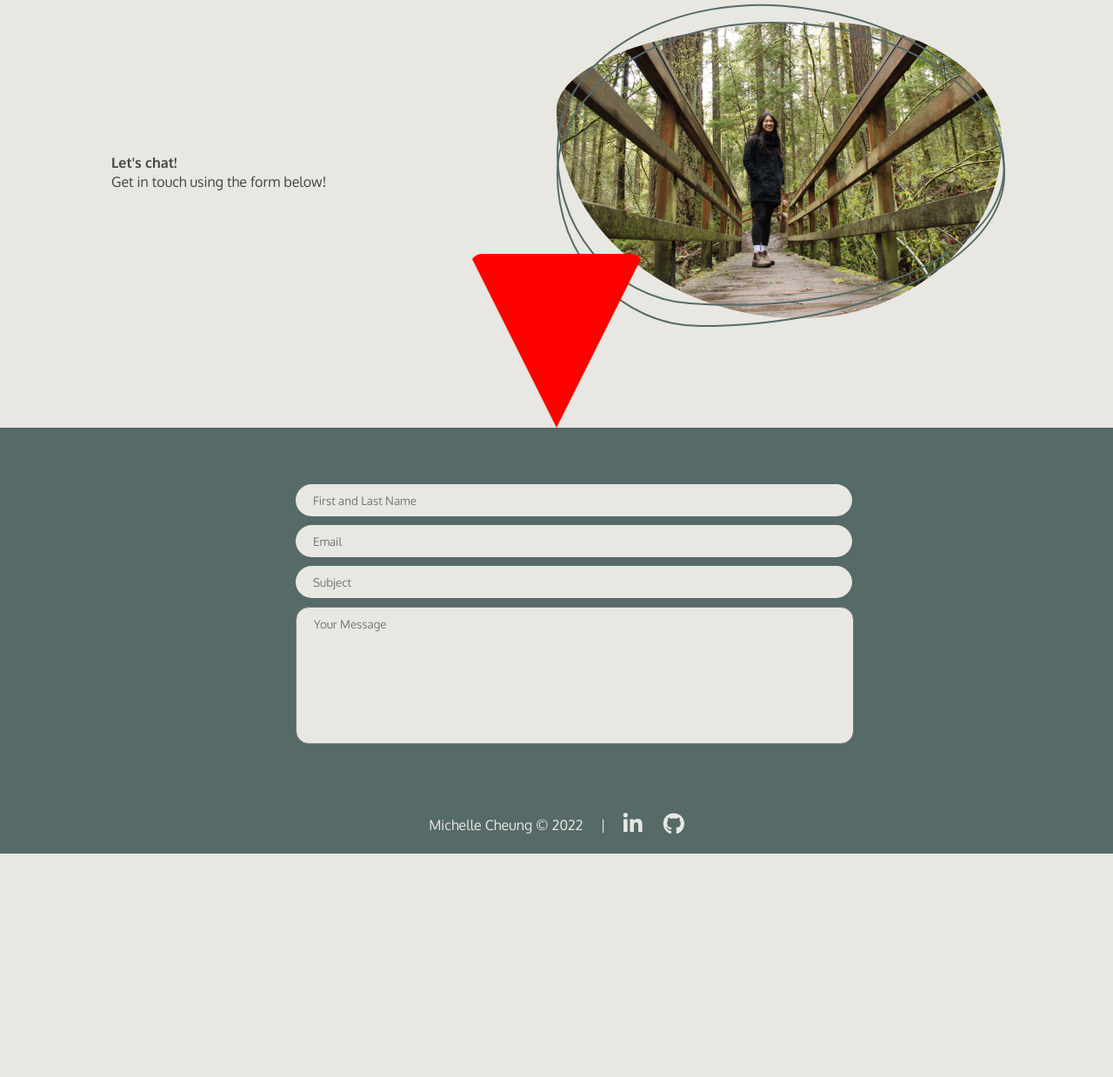
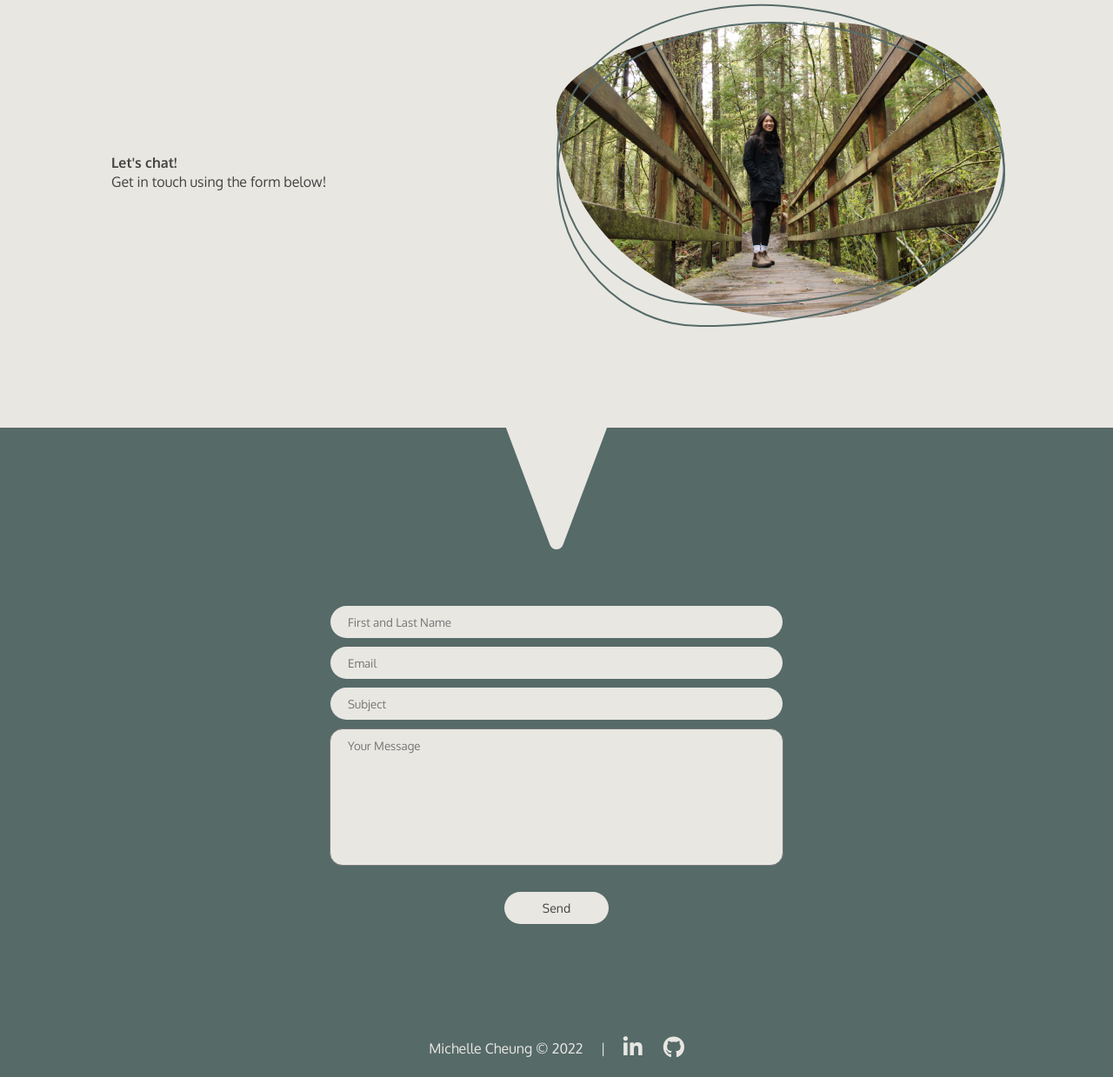
Before and after one commit to Mishninja/Portfolio-V2, a PHP site: page / in a window 1280 px wide. Shown: the part 3431-4670 px from the top of the page at 87% size. Before the commit the page ends 4413 px from the top, so only its background shows below. Run offline with PHP 8.4, Linux system fonts and the light colour scheme; some libraries are stand-ins or nearby versions; some web fonts are replaced.

Commit message:
Contact form responsive
- made form responsive
- added triangle

```diff
--- a/portfolio-2.2/css/main.css
+++ b/portfolio-2.2/css/main.css
@@ -1,6 +1,16 @@
 @import url("https://fonts.googleapis.com/css2?family=Oxygen:wght@300;400;700&display=swap");
 @import url("https://use.typekit.net/mus6lse.css");
-/* Variables */
+.form-style, .form-container .form input[type=text],
+.form-container .form input[type=email],
+.form-container .form input[type=subject], .form-container .form input[type=submit] {
+  background-color: #E8E7E2;
+  border-radius: 2rem;
+  border: none;
+  padding: 1rem 2rem;
+  color: #434343;
+  font-family: "Oxygen", sans-serif;
+}
+
 /*===== Global styles =====*/
 html {
   font-size: 62.5%;
@@ -418,46 +428,48 @@ header.header-up {
 }
 .connect-container .triangle {
   position: absolute;
-  bottom: 0;
-  content: "";
-  width: 0;
-  height: 0;
-  border-left: 10rem solid transparent;
-  border-right: 10rem solid transparent;
-  border-top: 20rem solid red;
+  bottom: -14rem;
+  width: 15rem;
+  height: 20rem;
+  background-image: url(../images/connect/triangle.svg);
   border-radius: 1.5rem;
+  z-index: 10;
 }
 
 .form-container {
   background-color: #566A68;
-  padding: 6rem 3rem;
+  padding-top: 20rem;
+  padding-bottom: 6rem;
 }
 .form-container .form {
+  width: 80%;
+  margin: 0 auto;
   display: flex;
   flex-direction: column;
-  min-width: 30rem;
+  min-width: 25rem;
   max-width: 60rem;
-  margin: 0 auto;
 }
 .form-container .form input[type=text],
 .form-container .form input[type=email],
 .form-container .form input[type=subject] {
-  width: 100%;
-  background-color: #E8E7E2;
+  width: 80%;
+  margin: 0.5rem auto;
+}
+.form-container .form input[type=submit] {
+  width: 20%;
+  margin: 2.5rem auto 5rem;
   border-radius: 2rem;
-  border: none;
-  padding: 1rem 2rem;
-  margin: 0.5rem auto;
-  font-family: "Oxygen", sans-serif;
+  font-size: 1.4rem;
+  min-width: 7.5rem;
 }
 .form-container .form textarea {
-  width: 100%;
+  width: 80%;
   resize: none;
   background-color: #E8E7E2;
   border-radius: 1.5rem;
   padding: 1rem 2rem;
   font-family: "Oxygen", sans-serif;
-  margin-top: 0.5rem;
+  margin: 0.5rem auto;
 }
 
 .footer {
--- a/portfolio-2.2/css/media-queries.css
+++ b/portfolio-2.2/css/media-queries.css
@@ -1,6 +1,16 @@
 @import url("https://fonts.googleapis.com/css2?family=Oxygen:wght@300;400;700&display=swap");
 @import url("https://use.typekit.net/mus6lse.css");
-/* Variables */
+.form-style, .form-container .form input[type=text],
+.form-container .form input[type=email],
+.form-container .form input[type=subject], .form-container .form input[type=submit] {
+  background-color: #E8E7E2;
+  border-radius: 2rem;
+  border: none;
+  padding: 1rem 2rem;
+  color: #434343;
+  font-family: "Oxygen", sans-serif;
+}
+
 /*===== Global styles =====*/
 html {
   font-size: 62.5%;
@@ -418,46 +428,48 @@ header.header-up {
 }
 .connect-container .triangle {
   position: absolute;
-  bottom: 0;
-  content: "";
-  width: 0;
-  height: 0;
-  border-left: 10rem solid transparent;
-  border-right: 10rem solid transparent;
-  border-top: 20rem solid red;
+  bottom: -14rem;
+  width: 15rem;
+  height: 20rem;
+  background-image: url(../images/connect/triangle.svg);
   border-radius: 1.5rem;
+  z-index: 10;
 }
 
 .form-container {
   background-color: #566A68;
-  padding: 6rem 3rem;
+  padding-top: 20rem;
+  padding-bottom: 6rem;
 }
 .form-container .form {
+  width: 80%;
+  margin: 0 auto;
   display: flex;
   flex-direction: column;
-  min-width: 30rem;
+  min-width: 25rem;
   max-width: 60rem;
-  margin: 0 auto;
 }
 .form-container .form input[type=text],
 .form-container .form input[type=email],
 .form-container .form input[type=subject] {
-  width: 100%;
-  background-color: #E8E7E2;
+  width: 80%;
+  margin: 0.5rem auto;
+}
+.form-container .form input[type=submit] {
+  width: 20%;
+  margin: 2.5rem auto 5rem;
   border-radius: 2rem;
-  border: none;
-  padding: 1rem 2rem;
-  margin: 0.5rem auto;
-  font-family: "Oxygen", sans-serif;
+  font-size: 1.4rem;
+  min-width: 7.5rem;
 }
 .form-container .form textarea {
-  width: 100%;
+  width: 80%;
   resize: none;
   background-color: #E8E7E2;
   border-radius: 1.5rem;
   padding: 1rem 2rem;
   font-family: "Oxygen", sans-serif;
-  margin-top: 0.5rem;
+  margin: 0.5rem auto;
 }
 
 .footer {
@@ -487,6 +499,17 @@ header.header-up {
 }
 .footer .content .pipe {
   display: none;
+}
+
+.form-style, .form-container .form input[type=text],
+.form-container .form input[type=email],
+.form-container .form input[type=subject], .form-container .form input[type=submit] {
+  background-color: #E8E7E2;
+  border-radius: 2rem;
+  border: none;
+  padding: 1rem 2rem;
+  color: #434343;
+  font-family: "Oxygen", sans-serif;
 }
 
 @media (min-width: 800px) {
--- a/portfolio-2.2/index.html
+++ b/portfolio-2.2/index.html
@@ -130,7 +130,7 @@
                 <div class="col image">
                     <img src="images/connect/connect.jpg">
                 </div>
-                <div class="triangle"></div>
+                <div class="triangle bg-repeat"></div>
             </div>
             <div class="form-container">
                 <form class="form">
@@ -138,6 +138,7 @@
                     <input type="email" name="email" placeholder="Email" id="email" required>
                     <input type="subject" name="subject" placeholder="Subject" id="subject">
                     <textarea id="message" class="textarea" placeholder="Your Message" name="message" rows="8"></textarea>
+                    <input class="send" type="submit" value="Send" id="submit" disabled>
                 </form>
             </div>
         </section>
--- a/portfolio-2.2/sass/main.scss
+++ b/portfolio-2.2/sass/main.scss
@@ -1,17 +1,7 @@
 @import url("https://fonts.googleapis.com/css2?family=Oxygen:wght@300;400;700&display=swap");
 @import url("https://use.typekit.net/mus6lse.css");
-@import 'mixins';
+@import 'mixins', 'variables';
 
-/* Variables */
-$primary-color: #566A68;
-$secondary-color: #E8E7E2;
-$text-color-dk: #434343;
-$text-color-wt: #E8E7E2;
-
-$heading-font: kigelia-lgc,
-sans-serif;
-$body-font: 'Oxygen',
-sans-serif;
 
 /*===== Global styles =====*/
 html {
@@ -451,14 +441,12 @@ header.header-up {
     }
     .triangle {
         position: absolute;
-        bottom: 0;
-        content:"";
-        width: 0;
-        height: 0;
-        border-left: 10rem solid transparent;
-        border-right: 10rem solid transparent;
-        border-top: 20rem solid red;
+        bottom: -14rem;
+        width: 15rem;
+        height: 20rem;
+        background-image: url(../images/connect/triangle.svg);
         border-radius: 1.5rem;
+        z-index: 10;
     }
 
 }
@@ -467,32 +455,38 @@ header.header-up {
 
 .form-container {
     background-color: $primary-color;
-    padding: 6rem 3rem;
+    padding-top: 20rem;
+    padding-bottom: 6rem;
     .form {
+        width: 80%;
+        margin: 0 auto;
         display: flex;
         flex-direction: column;
-        min-width: 30rem;
+        min-width: 25rem;
         max-width: 60rem;
-        margin: 0 auto;
         input[type = text],
         input[type = email],
         input[type = subject] {
-            width: 100%;
-            background-color: $secondary-color;
+            width: 80%;
+            margin: 0.5rem auto;
+            @extend .form-style;
+        }
+        input[type = submit] {
+            width: 20%;
+            margin: 2.5rem auto 5rem;
             border-radius: 2rem;
-            border: none;
-            padding: 1rem 2rem;
-            margin: 0.5rem auto;
-            font-family: $body-font;
+            font-size: 1.4rem;
+            @extend .form-style;
+            min-width: 7.5rem;
         }
         textarea {
-            width: 100%;
+            width: 80%;
             resize: none;
             background-color: $secondary-color;
             border-radius: 1.5rem;
             padding: 1rem 2rem;
             font-family: $body-font;
-            margin-top: 0.5rem;
+            margin: 0.5rem auto;
         }
     }
 }
--- a/portfolio-2.2/sass/mixins.scss
+++ b/portfolio-2.2/sass/mixins.scss
@@ -1,3 +1,5 @@
+@import 'variables';
+
 @mixin flex($display, $justify, $align) {
     display: $display;
     justify-content: $justify;
@@ -23,3 +25,12 @@
     display: grid;
     grid-template-columns: [first] $col [line2] auto [line3] $col [end];
 }
+
+.form-style{
+    background-color: $secondary-color;
+    border-radius: 2rem;
+    border: none;
+    padding: 1rem 2rem;
+    color: $text-color-dk;
+    font-family: $body-font;
+}
--- /dev/null
+++ b/portfolio-2.2/sass/variables.scss
@@ -0,0 +1,9 @@
+$primary-color: #566A68;
+$secondary-color: #E8E7E2;
+$text-color-dk: #434343;
+$text-color-wt: #E8E7E2;
+
+$heading-font: kigelia-lgc,
+    sans-serif;
+$body-font: 'Oxygen',
+    sans-serif;
```
Also changed, not shown: portfolio-2.2/css/mixins.css (+8 -1 lines), portfolio-2.2/images/connect/triangle.svg (added), 3 other files.
